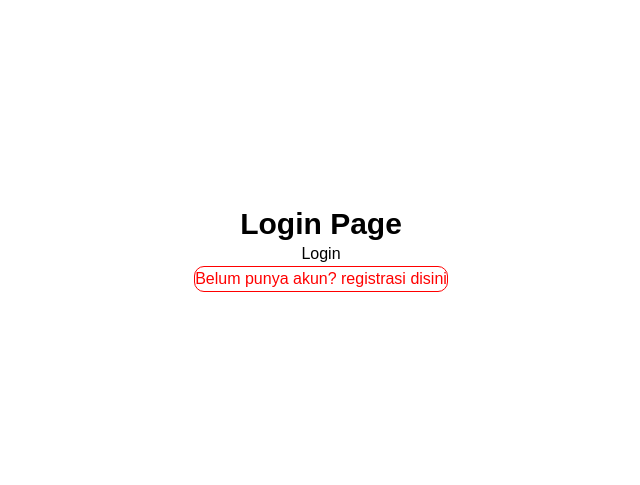
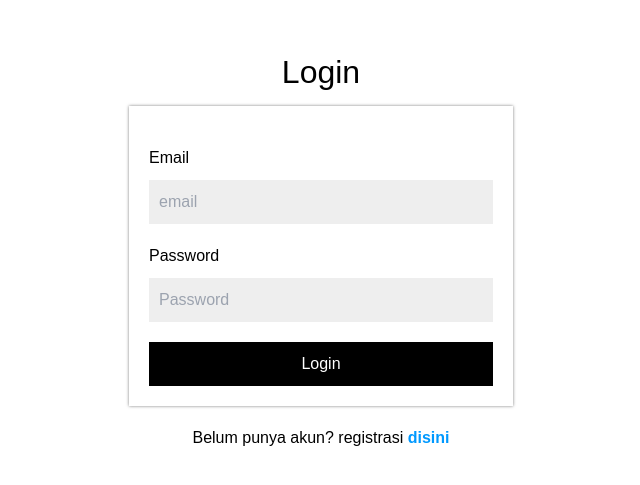
Before and after one commit to yusufstawan/learn-nextjs-13-pagerouter, a Next.js app: page /auth/login in a window 1280 px wide. Shown: the part 151-636 px from the top of the page, without its empty margins (319-959 px from the left). Built offline with nearby package versions, Linux system fonts and the light colour scheme.

Commit message:
feat: login multi role

```diff
--- a/src/lib/firebase/service.ts
+++ b/src/lib/firebase/service.ts
@@ -19,6 +19,21 @@
   const snapshot = await getDoc(doc(firestore, collectionName, id));
   const data = snapshot.data();
   return data;
+}
+
+export async function signIn(userData: { email: string }) {
+  const q = query(collection(firestore, "users"), where("email", "==", userData.email));
+
+  const snapshot = await getDocs(q);
+  const data = snapshot.docs.map((doc) => ({
+    id: doc.id,
+    ...doc.data(),
+  }));
+  if (data.length > 0) {
+    return data[0];
+  } else {
+    return null;
+  }
 }
 
 export async function signUp(userData: { email: string; fullname: string; password: string; role?: string }, callback: Function) {
--- a/src/middleware.ts
+++ b/src/middleware.ts
@@ -7,4 +7,4 @@
   return res;
 }
 
-export default withAuth(mainMiddleware, ["/profile"]);
+export default withAuth(mainMiddleware, ["/profile", "/admin"]);
--- a/src/middlewares/withAuth.ts
+++ b/src/middlewares/withAuth.ts
@@ -1,5 +1,7 @@
 import { getToken } from "next-auth/jwt";
 import { NextFetchEvent, NextMiddleware, NextRequest, NextResponse } from "next/server";
+
+const onlyAdmin = ["/admin"];
 
 export default function withAuth(middleware: NextMiddleware, requireAuth: string[] = []) {
   return async (req: NextRequest, next: NextFetchEvent) => {
@@ -10,8 +12,12 @@
         secret: process.env.NEXTAUTH_SECRET,
       });
       if (!token) {
-        const url = new URL("/", req.url);
+        const url = new URL("/auth/login", req.url);
+        url.searchParams.set("callbackUrl", encodeURI(req.url));
         return NextResponse.redirect(url);
+      }
+      if (token.role !== "admin" && onlyAdmin.includes(pathname)) {
+        return NextResponse.redirect(new URL("/", req.url));
       }
     }
     return middleware(req, next);
--- /dev/null
+++ b/src/pages/admin/index.tsx
@@ -0,0 +1,9 @@
+const AdminPage = () => {
+  return (
+    <div>
+      <h1>Admin Page</h1>
+    </div>
+  );
+};
+
+export default AdminPage;
--- a/src/pages/api/auth/[...nextauth].ts
+++ b/src/pages/api/auth/[...nextauth].ts
@@ -1,3 +1,5 @@
+import { signIn } from "@/lib/firebase/service";
+import { compare } from "bcrypt";
 import { NextAuthOptions } from "next-auth";
 import NextAuth from "next-auth/next";
 import CredentialsProvider from "next-auth/providers/credentials";
@@ -13,18 +15,20 @@
       name: "Credentials",
       credentials: {
         email: { label: "Email", type: "email" },
-        fullname: { label: "Fullname", type: "text" },
         password: { label: "Password", type: "password" },
       },
       async authorize(credentials) {
-        const { email, password, fullname } = credentials as {
+        const { email, password } = credentials as {
           email: string;
           password: string;
-          fullname: string;
         };
-        const user: any = { id: 1, email: email, password: password, fullname: fullname };
+        const user: any = await signIn({ email });
         if (user) {
-          return user;
+          const passwordConfirm = await compare(password, user.password);
+          if (passwordConfirm) {
+            return user;
+          }
+          return null;
         } else {
           return null;
         }
@@ -36,6 +40,7 @@
       if (account?.provider === "credentials") {
         token.email = user.email;
         token.fullname = user.fullname;
+        token.role = user.role;
       }
       return token;
     },
@@ -47,8 +52,14 @@
       if ("fullname" in token) {
         session.user.fullname = token.fullname;
       }
+      if ("role" in token) {
+        session.user.role = token.role;
+      }
       return session;
     },
+  },
+  pages: {
+    signIn: "/auth/login",
   },
 };
 
--- a/src/pages/auth/login.tsx
+++ b/src/pages/auth/login.tsx
@@ -1,9 +1,9 @@
-import LoginViews from "@/views/Auth/Login";
+import LoginView from "@/views/Auth/Login";
 
 const LoginPage = () => {
   return (
     <>
-      <LoginViews />
+      <LoginView />
     </>
   );
 };
--- a/src/views/Auth/Login/Login.module.scss
+++ b/src/views/Auth/Login/Login.module.scss
@@ -1,10 +1,47 @@
-@import "@/styles/colors.scss";
-
 .login {
   display: flex;
+  align-items: center;
+  justify-content: center;
   flex-direction: column;
-  justify-content: center;
-  align-items: center;
   height: 100vh;
-  background-color: map-get($map: $schema, $key: primary);
+  width: 100vw;
+  &__title {
+    font-size: 32px;
+    margin-bottom: 10px;
+  }
+  &__error {
+    color: red;
+    margin-bottom: 10px;
+  }
+  &__form {
+    width: 30%;
+    padding: 20px;
+    box-shadow: 0 0 3px rgba($color: #000000, $alpha: 0.5);
+    margin-bottom: 20px;
+    &__item {
+      display: flex;
+      flex-direction: column;
+      margin: 20px 0;
+      &__label {
+        margin-bottom: 5px;
+      }
+      &__input {
+        padding: 10px;
+        background-color: #eee;
+        margin-top: 5px;
+      }
+      &__button {
+        background-color: #000;
+        color: #fff;
+        width: 100%;
+        padding: 10px;
+      }
+    }
+  }
+  &__link {
+    a {
+      color: #0099ff;
+      font-weight: bold;
+    }
+  }
 }
--- a/src/views/Auth/Login/index.tsx
+++ b/src/views/Auth/Login/index.tsx
@@ -1,22 +1,69 @@
 import Link from "next/link";
+import styles from "./Login.module.scss";
+import { useState } from "react";
 import { useRouter } from "next/router";
-import styles from "./Login.module.scss";
+import { signIn } from "next-auth/react";
 
-const LoginViews = () => {
-  const { push } = useRouter();
+const LoginView = () => {
+  const [isLoading, setIsLoading] = useState(false);
+  const [error, setError] = useState("");
+  const { push, query } = useRouter();
 
-  const handleLogin = () => {
-    push("/product");
+  const callbackUrl: any = query.callbackUrl || "/";
+  const handleLogin = async (event: any) => {
+    event.preventDefault();
+    setError("");
+    setIsLoading(true);
+    try {
+      const res = await signIn("credentials", {
+        redirect: false,
+        email: event.target.email.value,
+        password: event.target.password.value,
+        callbackUrl: callbackUrl,
+      });
+
+      if (!res?.error) {
+        setIsLoading(false);
+        push(callbackUrl);
+      } else {
+        setIsLoading(false);
+        setError("Email or password is incorrect");
+      }
+    } catch (error: any) {
+      setIsLoading(false);
+      setError("Email or password is incorrect");
+    }
   };
+
   return (
     <div className={styles.login}>
-      <h1 className="text-3xl font-bold">Login Page</h1>
-      <button onClick={() => handleLogin()}>Login</button>
-      <p style={{ color: "red", border: "1px solid red", borderRadius: "10px" }}>
+      <h1 className={styles.login__title}>Login</h1>
+      {error && <p className={styles.login__error}>{error}</p>}
+      <div className={styles.login__form}>
+        <form onSubmit={handleLogin}>
+          <div className={styles.login__form__item}>
+            <label htmlFor="email" className={styles.login__form__item__label}>
+              Email
+            </label>
+            <input type="email" id="email" name="email" placeholder="email" className={styles.login__form__item__input} />
+          </div>
+
+          <div className={styles.login__form__item}>
+            <label htmlFor="password" className={styles.login__form__item__label}>
+              Password
+            </label>
+            <input type="password" id="password" name="password" placeholder="Password" className={styles.login__form__item__input} />
+          </div>
+          <button type="submit" className={styles.login__form__item__button} disabled={isLoading}>
+            {isLoading ? "Loading..." : "Login"}
+          </button>
+        </form>
+      </div>
+      <p className={styles.login__link}>
         Belum punya akun? registrasi <Link href={"/auth/register"}>disini</Link>
       </p>
     </div>
   );
 };
 
-export default LoginViews;
+export default LoginView;
```
